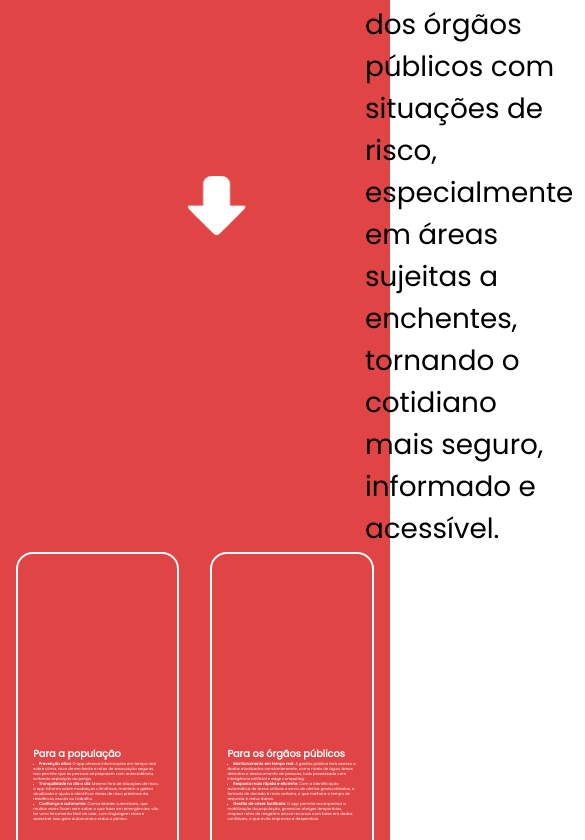
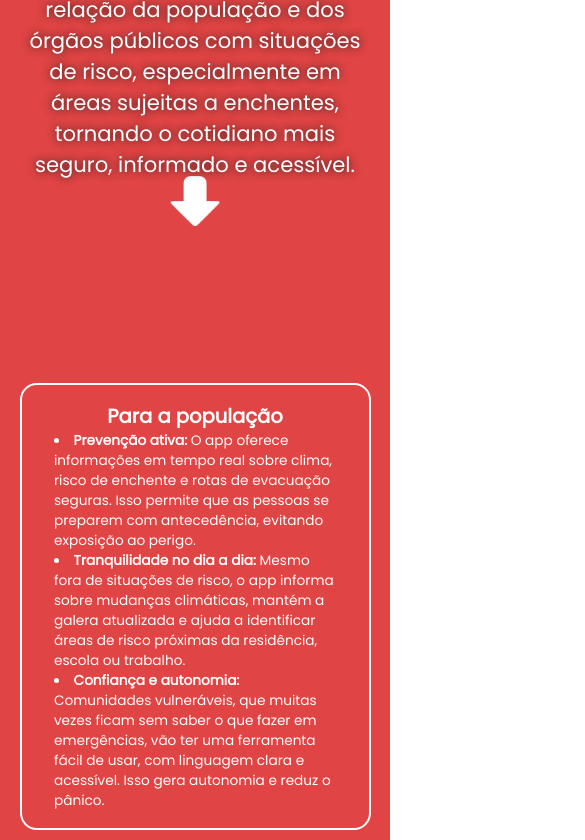
Before and after one commit to thns7/front-webdev-gs, a plain HTML site: page comoAjuda.html in a window 390 px wide. Shown: the part 584-1424 px from the top of the page, 585 px wide, since content can reach past the window. Drawn offline with Linux system fonts and the light colour scheme; files whose address does not match are found by name.

Commit message:
feat:media query comoAjuda.html

```diff
--- a/CSS/comoAjuda.css
+++ b/CSS/comoAjuda.css
@@ -34,11 +34,13 @@
   header {
     background: #fff;
     display: flex;
+    position: relative;
     justify-content: space-between;
     align-items: center;
     padding: 4vh 8vh;
     width: 100%;
     box-shadow: 0 0.25rem 0.5rem rgba(0, 0, 0, 0.1);
+    z-index: 10;
   }
 
   header img {
@@ -239,4 +241,93 @@
   .mostrar2 {
     box-shadow: none;
   }
+
+  .principal {
+    display: flex;
+    flex-direction: column;
+    text-align: center;
+    height: 80vh;
+  }
+
+  .img-principal {
+    display: none;
+  }
+
+  .text-principal {
+    position: absolute;
+    max-width: 90%;
+    margin-top: 5vh;
+  }
+
+  .text-principal h1 {
+    font-size: 5vh;
+    z-index: -1;
+  }
+
+  .text-principal p {
+    font-size: 2.5vh;
+    max-width: 100%;
+    color: white;
+    text-shadow: 0 0 1vh #1e1e1e;
+    margin-top: 18vh;
+    z-index: 1;
+  }
+
+  .caixas {
+    background-color: #E04444;
+    flex-direction: column;
+    align-items: center;
+    padding-top: 30vh;
+    gap: 5vh;
+  }
+
+  .caixas h2 {
+    font-size: 5vw;
+    text-align: center;
+  }
+
+  .caixas li {
+    font-size: 3.5vw;
+    text-align: left;
+  }
+
+  .box-1,
+  .box-2 {
+    width: 90%;
+    margin: 0;
+    height: auto;
+    padding: 2vh;
+  }
+
+  .seta {
+    margin: 0 auto;
+    gap: 1vh;
+  }
+
+  .seta img {
+    height: 6vh;
+    width: 6vh;
+  }
+
+  .rodape {
+    padding: 4vh 2vh;
+    font-size: 1.8vh;
+  }
+
+  .rodape-conteudo {
+    gap: 2vh;
+  }
+
+  .links-rodape {
+    flex-direction: column;
+    gap: 1.5vh;
+  }
+
+  .links-rodape a {
+    font-size: 2vh;
+  }
+
+  .hamburguer {
+    display: block;
+  }
 }
```
Also changed, not shown: comoAjuda.html (+1 -1 lines).
